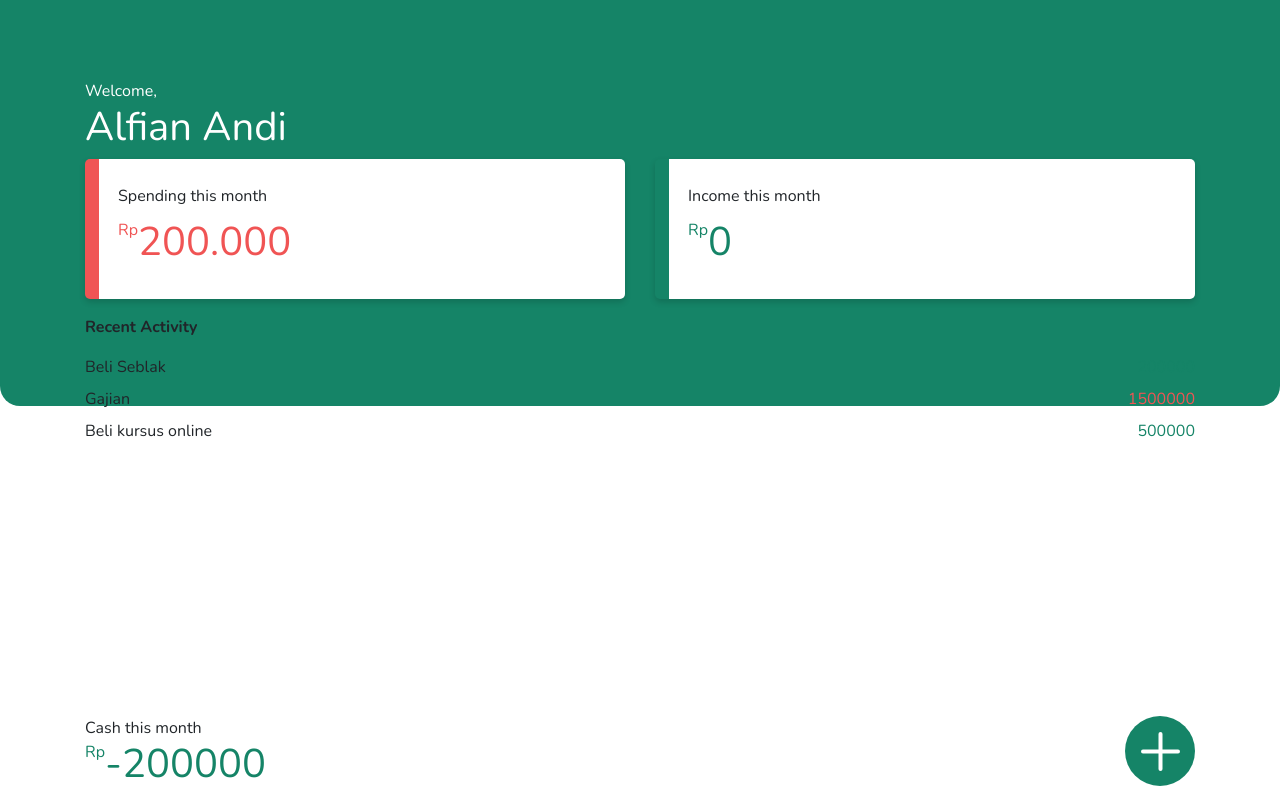
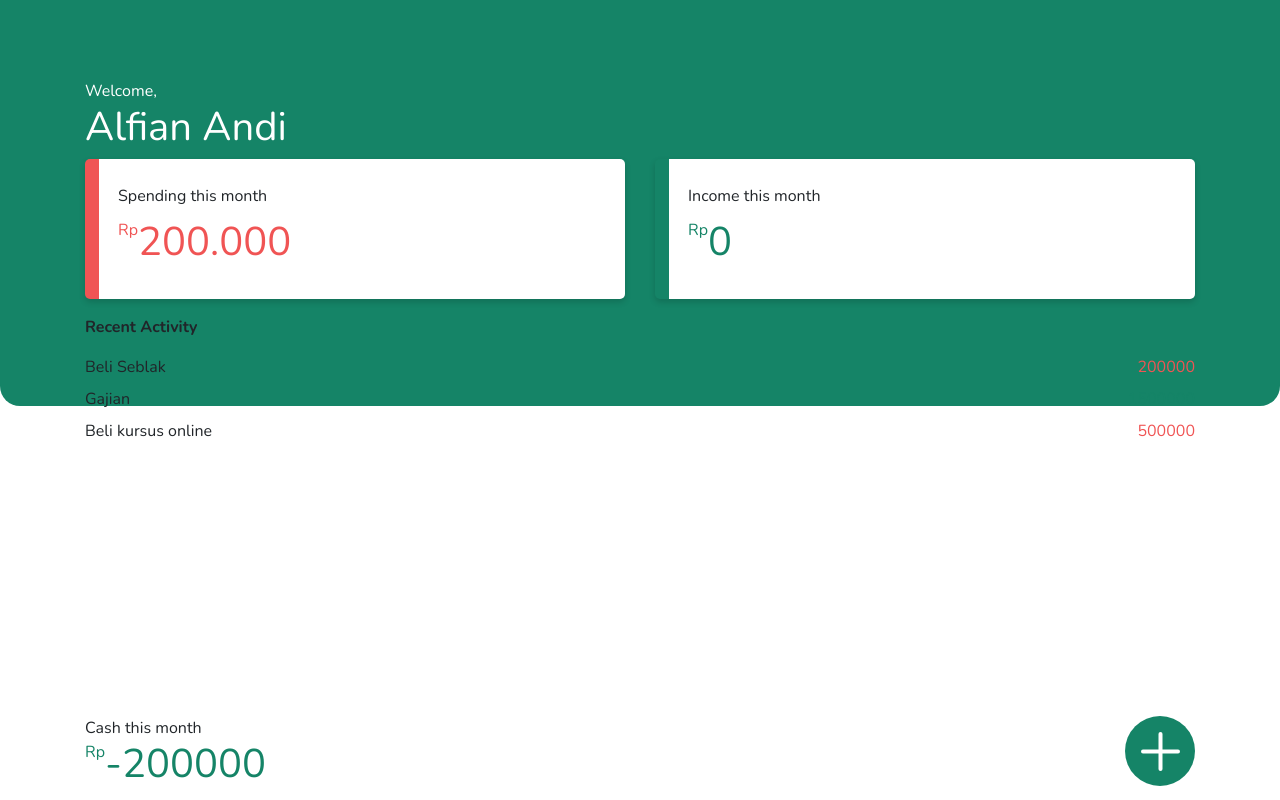
Before and after one commit to alfianandinugraha/yourduit, a React (Create React App) app: page /#/dashboard in a window 1280 px wide. Built offline with nearby package versions, Linux system fonts and the light colour scheme.

Commit message:
add: fix color

```diff
--- a/src/Components/ActivityItem.tsx
+++ b/src/Components/ActivityItem.tsx
@@ -5,7 +5,7 @@ const ActivityItem = (props: Activity) => {
   return (
     <div className="d-flex mb-2">
       <div>{props.description}</div>
-      <div className={`ml-auto text-${props.type === "1" ? "danger" : "primary"}`}>{props.nominal}</div>
+      <div className={`ml-auto text-${props.type === "1" ? "primary" : "danger"}`}>{props.nominal}</div>
     </div>
   )
 }
```
